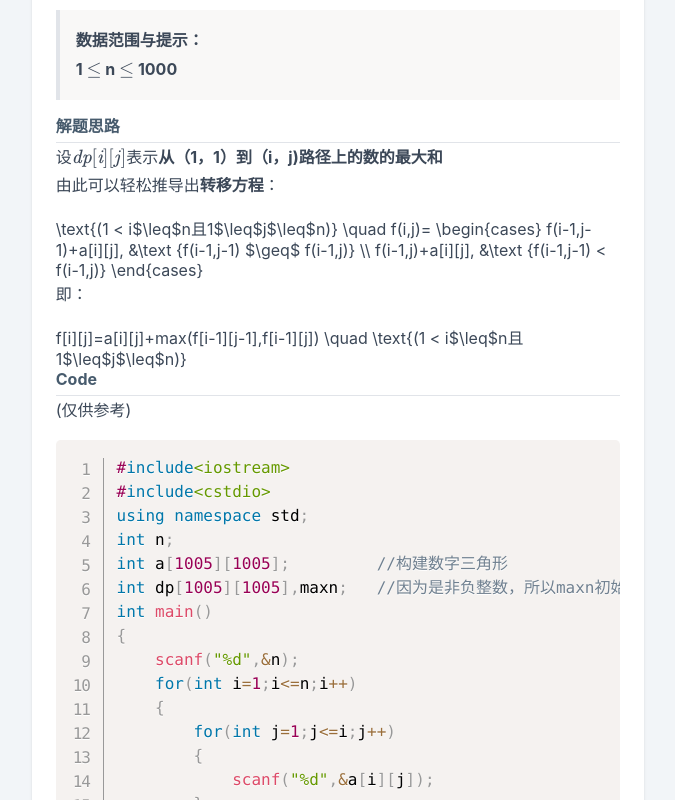
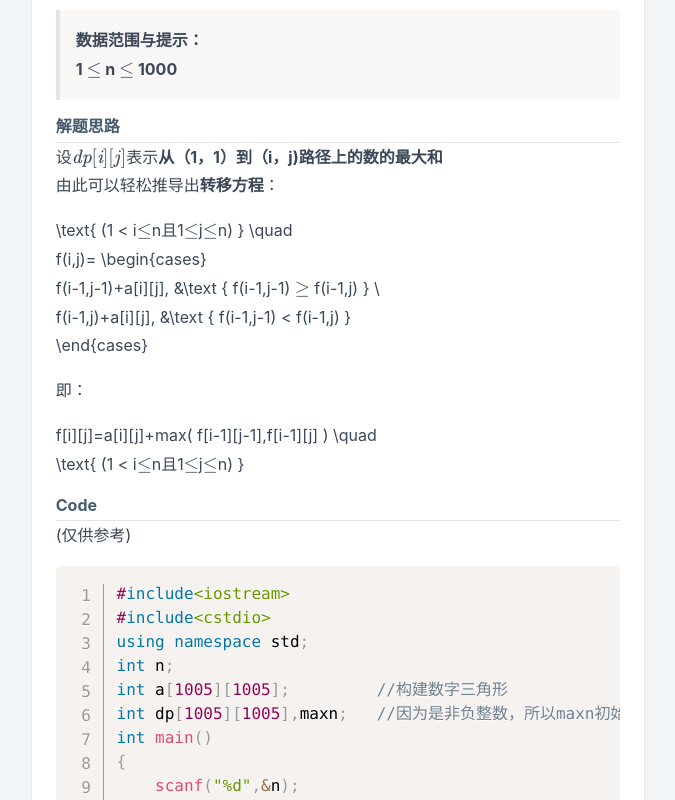
Before and after one commit to Mtoqman/Mtoqman.github.io, a plain HTML site: page 2021/08/02/【线性dp】【题解】数字三角形/index.html in a window 1280 px wide. Shown: the part 1590-2390 px from the top of the page, without its empty margins (302-977 px from the left). Drawn offline with nearby package versions, Linux system fonts and the light colour scheme; a small style sheet from the web is missing.

Commit message:
Site updated: 2021-08-03 01:00:30

```diff
--- a/2021/08/02/【线性dp】【题解】数字三角形/index.html
+++ b/2021/08/02/【线性dp】【题解】数字三角形/index.html
@@ -312,7 +312,7 @@
 
 
       <span class="dot"></span>
-      <span>552 words</span>
+      <span>557 words</span>
 
   </div>
 
@@ -363,16 +363,14 @@
 <h1 id="解题思路"><a class="markdownIt-Anchor" href="#解题思路"></a> 解题思路</h1>
 <p>设<span class="katex"><span class="katex-mathml"><math><semantics><mrow><mi>d</mi><mi>p</mi><mo>[</mo><mi>i</mi><mo>]</mo><mo>[</mo><mi>j</mi><mo>]</mo></mrow><annotation encoding="application/x-tex">dp[i][j]</annotation></semantics></math></span><span class="katex-html" aria-hidden="true"><span class="strut" style="height:0.75em;"></span><span class="strut bottom" style="height:1em;vertical-align:-0.25em;"></span><span class="base textstyle uncramped"><span class="mord mathit">d</span><span class="mord mathit">p</span><span class="mopen">[</span><span class="mord mathit">i</span><span class="mclose">]</span><span class="mopen">[</span><span class="mord mathit" style="margin-right:0.05724em;">j</span><span class="mclose">]</span></span></span></span>表示<strong>从（1，1）到（i，j)路径上的数的最大和</strong><br />
 由此可以轻松推导出<strong>转移方程</strong>：</p>
-\text{(1 < i$\leq$n且1$\leq$j$\leq$n)} \quad
-f(i,j)= \begin{cases}
-    f(i-1,j-1)+a[i][j],  &\text	{f(i-1,j-1) $\geq$ f(i-1,j)} \\
-    f(i-1,j)+a[i][j],	&\text	{f(i-1,j-1) < f(i-1,j)}
-\end{cases}
-
+<p>\text{ (1 &lt; i<span class="katex"><span class="katex-mathml"><math><semantics><mrow><mo>≤</mo></mrow><annotation encoding="application/x-tex">\leq</annotation></semantics></math></span><span class="katex-html" aria-hidden="true"><span class="strut" style="height:0.63597em;"></span><span class="strut bottom" style="height:0.7719400000000001em;vertical-align:-0.13597em;"></span><span class="base textstyle uncramped"><span class="mrel">≤</span></span></span></span>n且1<span class="katex"><span class="katex-mathml"><math><semantics><mrow><mo>≤</mo></mrow><annotation encoding="application/x-tex">\leq</annotation></semantics></math></span><span class="katex-html" aria-hidden="true"><span class="strut" style="height:0.63597em;"></span><span class="strut bottom" style="height:0.7719400000000001em;vertical-align:-0.13597em;"></span><span class="base textstyle uncramped"><span class="mrel">≤</span></span></span></span>j<span class="katex"><span class="katex-mathml"><math><semantics><mrow><mo>≤</mo></mrow><annotation encoding="application/x-tex">\leq</annotation></semantics></math></span><span class="katex-html" aria-hidden="true"><span class="strut" style="height:0.63597em;"></span><span class="strut bottom" style="height:0.7719400000000001em;vertical-align:-0.13597em;"></span><span class="base textstyle uncramped"><span class="mrel">≤</span></span></span></span>n) } \quad<br />
+f(i,j)= \begin{cases}<br />
+f(i-1,j-1)+a[i][j],  &amp;\text	{ f(i-1,j-1) <span class="katex"><span class="katex-mathml"><math><semantics><mrow><mo>≥</mo></mrow><annotation encoding="application/x-tex">\geq</annotation></semantics></math></span><span class="katex-html" aria-hidden="true"><span class="strut" style="height:0.63597em;"></span><span class="strut bottom" style="height:0.7719400000000001em;vertical-align:-0.13597em;"></span><span class="base textstyle uncramped"><span class="mrel">≥</span></span></span></span> f(i-1,j) } \<br />
+f(i-1,j)+a[i][j],	&amp;\text	{ f(i-1,j-1) &lt; f(i-1,j) }<br />
+\end{cases}</p>
 <p>即：</p>
-f[i][j]=a[i][j]+max(f[i-1][j-1],f[i-1][j]) \quad
-\text{(1 < i$\leq$n且1$\leq$j$\leq$n)}
-
+<p>f[i][j]=a[i][j]+max( f[i-1][j-1],f[i-1][j] ) \quad<br />
+\text{ (1 &lt; i<span class="katex"><span class="katex-mathml"><math><semantics><mrow><mo>≤</mo></mrow><annotation encoding="application/x-tex">\leq</annotation></semantics></math></span><span class="katex-html" aria-hidden="true"><span class="strut" style="height:0.63597em;"></span><span class="strut bottom" style="height:0.7719400000000001em;vertical-align:-0.13597em;"></span><span class="base textstyle uncramped"><span class="mrel">≤</span></span></span></span>n且1<span class="katex"><span class="katex-mathml"><math><semantics><mrow><mo>≤</mo></mrow><annotation encoding="application/x-tex">\leq</annotation></semantics></math></span><span class="katex-html" aria-hidden="true"><span class="strut" style="height:0.63597em;"></span><span class="strut bottom" style="height:0.7719400000000001em;vertical-align:-0.13597em;"></span><span class="base textstyle uncramped"><span class="mrel">≤</span></span></span></span>j<span class="katex"><span class="katex-mathml"><math><semantics><mrow><mo>≤</mo></mrow><annotation encoding="application/x-tex">\leq</annotation></semantics></math></span><span class="katex-html" aria-hidden="true"><span class="strut" style="height:0.63597em;"></span><span class="strut bottom" style="height:0.7719400000000001em;vertical-align:-0.13597em;"></span><span class="base textstyle uncramped"><span class="mrel">≤</span></span></span></span>n) }</p>
 <h1 id="code"><a class="markdownIt-Anchor" href="#code"></a> Code</h1>
 <p>(仅供参考)</p>
 <pre class="line-numbers language-cpp" data-language="cpp"><code class="language-cpp"><span class="token macro property"><span class="token directive-hash">#</span><span class="token directive keyword">include</span><span class="token string">&lt;iostream></span></span>
```
